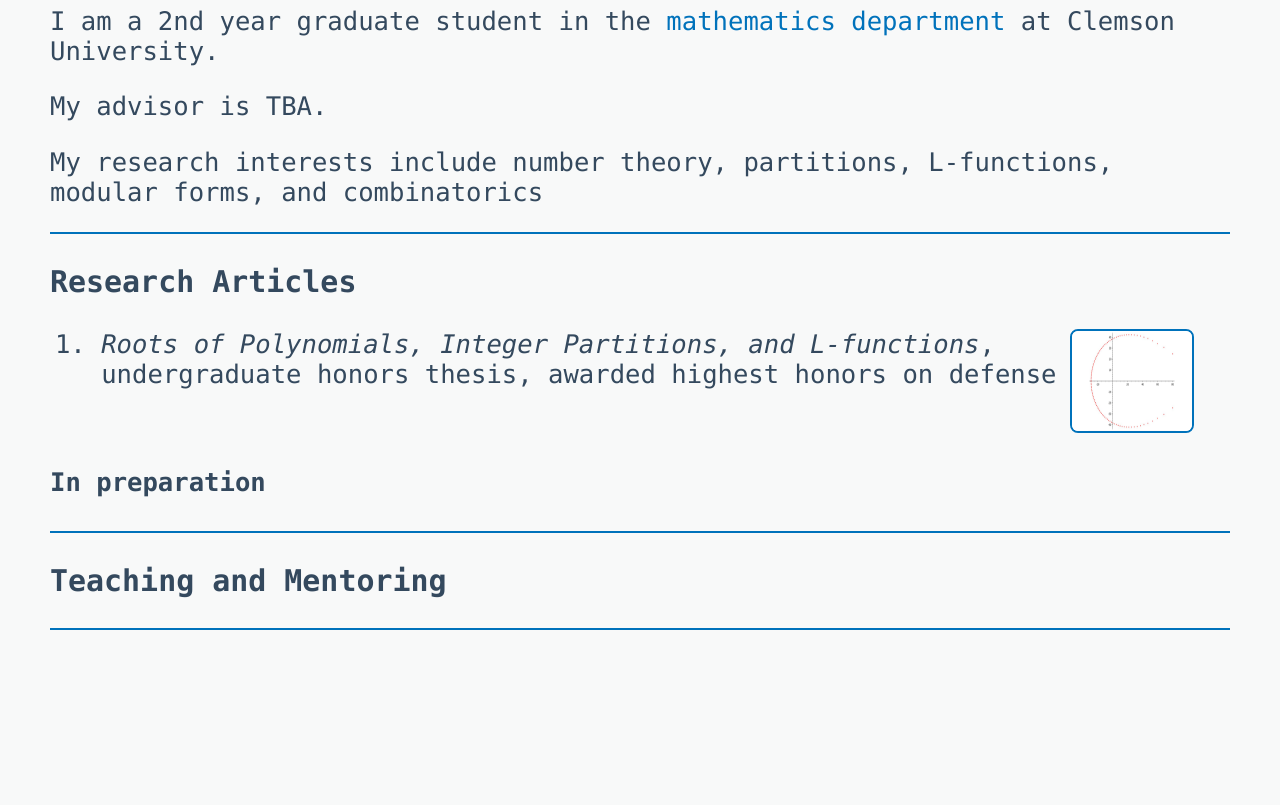
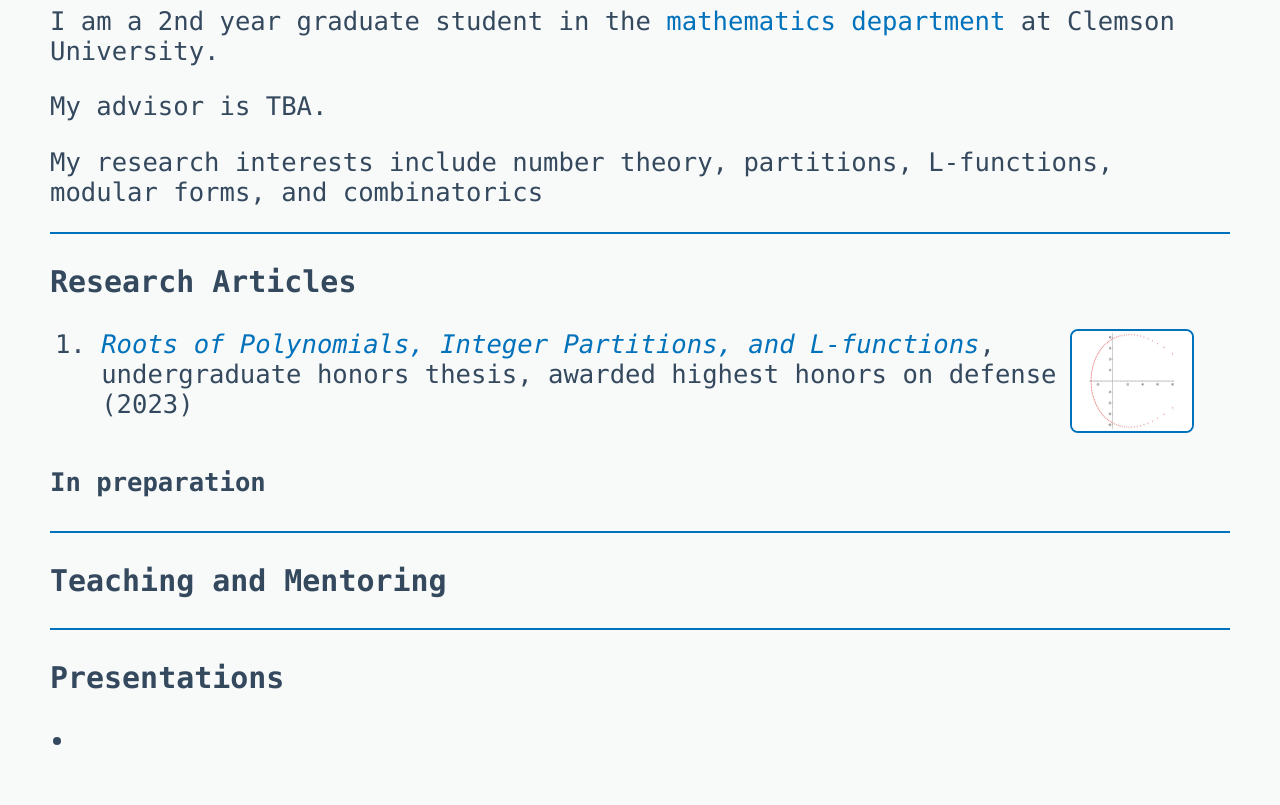
Before and after one commit to jhunt7/jhunt7.github.io, a Jekyll site: the page index.html, which Jekyll copies as it is, in a window 1280 px wide. Shown: the part 390-1195 px from the top of the page. Built offline with Jekyll 4.4.1, drawn with Linux system fonts in a browser that asks for light colours; before the commit the page ends 1070 px from its top, so only the background shows below that.

Commit message:
Update index.html

```diff
--- a/index.html
+++ b/index.html
@@ -74,10 +74,10 @@
 <ol>
     <div class="ref-container">
        <div>
-        <li><i>Roots of Polynomials, Integer Partitions, and L-functions</i>, </br> undergraduate honors thesis, awarded highest honors on defense <br>
+        <li><a href="Hunt_Senior_Thesis_Final.pdf" title="Undergraduate Honors Thesis"><i>Roots of Polynomials, Integer Partitions, and L-functions</i></a>, </br> undergraduate honors thesis, awarded highest honors on defense (2023) <br>
     </div>
     <div class="paper-image">
-      <a href="bowtie.jpg"><img src="horseshoe.jpg" height="100"
+      <a href="horseshoe.jpg"><img src="horseshoe.jpg" height="100"
     width="120" style="border:2px solid #0072BB;border-radius:8px"></a>
     </div>
 </ol>
@@ -89,5 +89,12 @@
 
 <hr color="#0072BB">
 
+<h3>Presentations</h3>
+  <ul>
+    <div class="ref-container">
+      <div>
+        <li> <a href="Thesis_Presentation.pdf" title = "Undergraduate Honors Thesis Presentation><i>Roots of Polynomials, Integer Partitions, and L-functions</i> Undergraduate honors thesis defense presentation (2023)
+  </ul>
+
 </body>
 </html>
```
